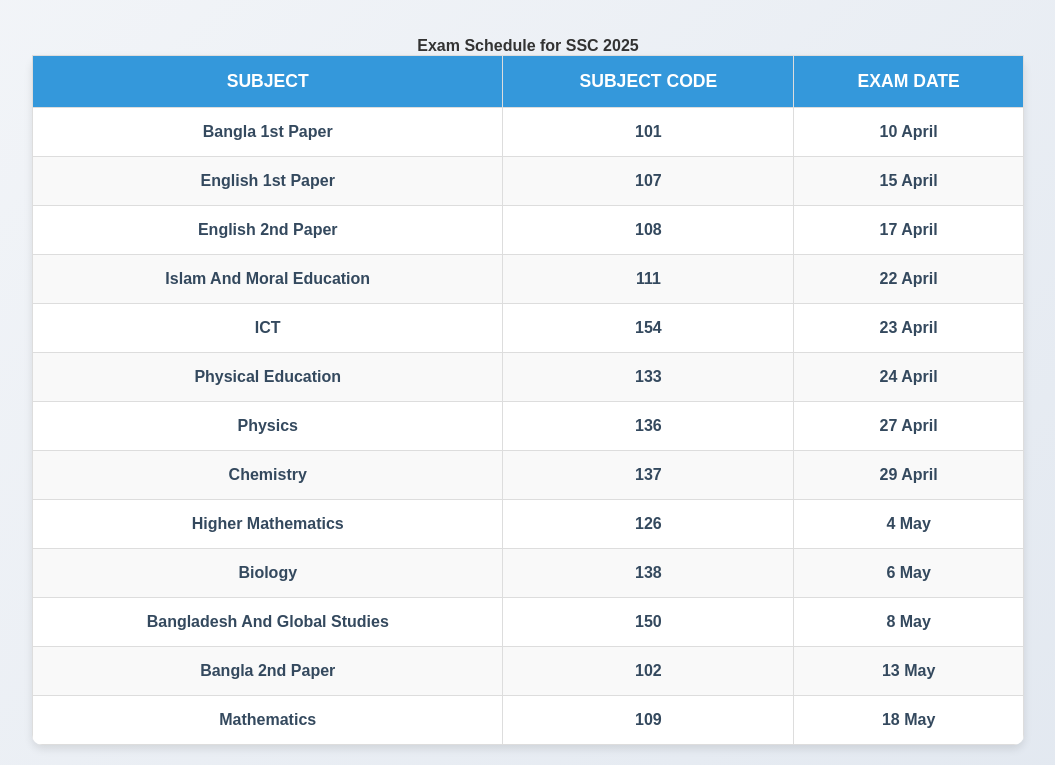
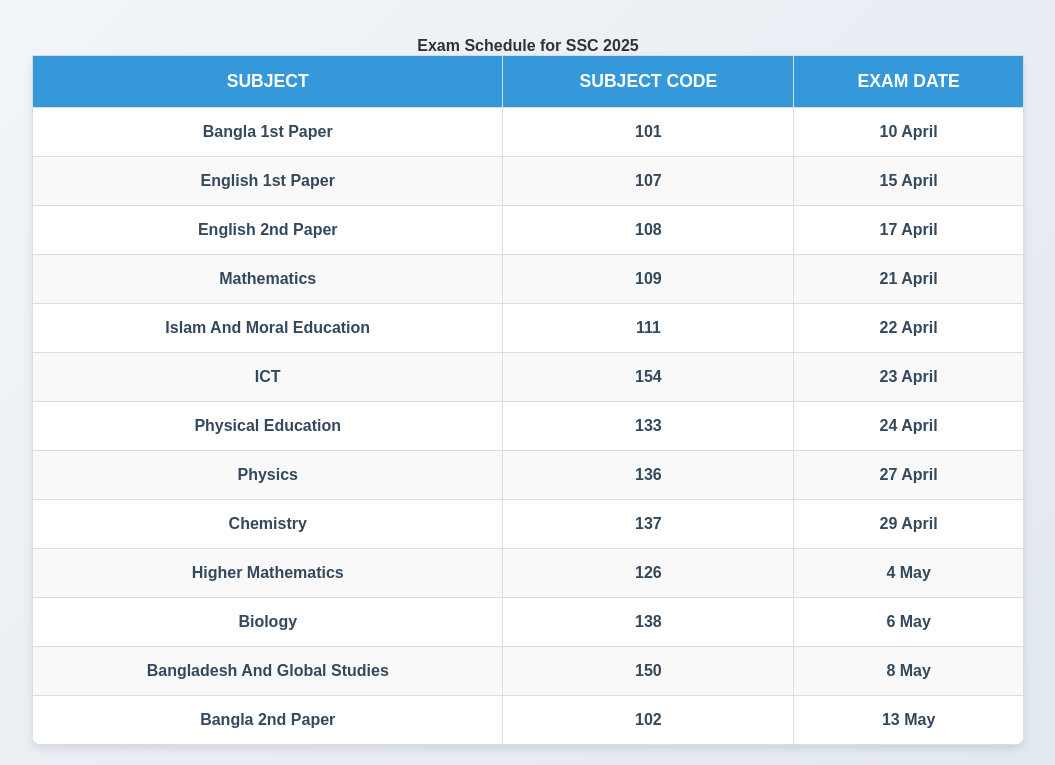
Before and after one commit to rafin-edu/routine, a plain HTML site: page routine.html in a window 1280 px wide. Shown: the part 168-933 px from the top of the page, without its empty margins (112-1167 px from the left). Drawn offline with Linux system fonts and the light colour scheme.

Commit message:
Update routine.html

```diff
--- a/routine.html
+++ b/routine.html
@@ -160,6 +160,11 @@
             <td>108</td>
             <td>17 April</td>
           </tr>
+          <tr>
+            <td><b>Mathematics</b></td>
+            <td>109</td>
+            <td>21 April</td></td>
+      </tr>
 
           <tr>
             <td><b>Islam And Moral Education</b></td>
@@ -206,11 +211,7 @@
             <td>102 </td>
             <td>13 May</td>
           </tr>
-          <tr>
-            <td><b>Mathematics</b></td>
-            <td>109</td>
-            <td>18 May</td></td>
-          </tr>
+
 
         </tbody>
       </table>
```
